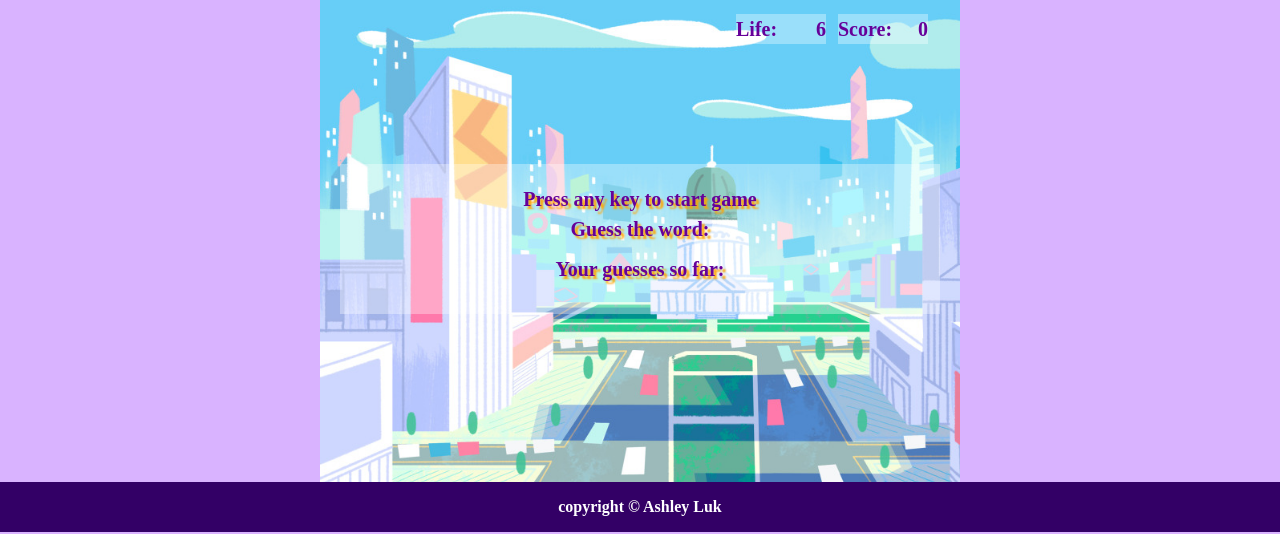
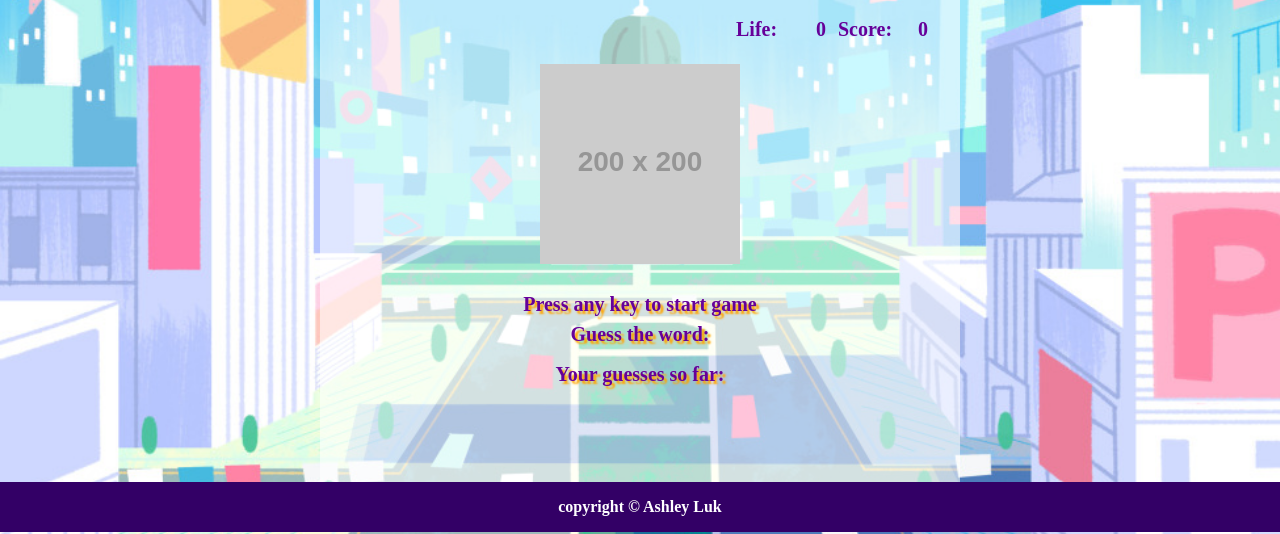
Before and after one commit to chibimayura/word-guess-game, a plain HTML site: page index.html in a window 1280 px wide. Shown: the part 268-802 px from the top of the page. Drawn offline with Linux system fonts and the light colour scheme; placeholder pictures from the web are drawn by us.

Commit message:
add guess log to log user guess & changed background image placement

```diff
--- a/assets/css/style.css
+++ b/assets/css/style.css
@@ -1,5 +1,8 @@
 body {
 	background-color: #d9b3ff;
+	background-image: url("../../assets/images/townsville.jpg");
+	background-repeat: no-repeat;
+	background-size: cover;
 }
 
 #container {
@@ -34,14 +37,17 @@ div {
 	color: #660099;
 }
 
+section {
+	height: 225px;
+	margin: auto;
+	text-align: center;
+}
+
 #game-section {
 	background-color: #ffffff55;
 	margin-bottom: 5%;
 	padding: 20px;
 	height: 450px;
-	background-image: url("../../assets/images/townsville.jpg");
-	background-size: cover;
-	background-repeat: no-repeat;
 	position: static;
 }
 
@@ -49,7 +55,6 @@ div {
 	float: right;
 	margin-right: 2%;
 	font-size: 20px;
-	background-color: #ffffff55;
 	width: 15%;
 }
 
@@ -59,13 +64,13 @@ div {
 }
 
 #guess-section {
+	overflow: hidden;
 	text-align: center;
 	clear: both;
 	position: relative;
-	margin-top: 25%;
+	float: right;
 	padding: 20px 0;
 	width: 100%;
-	background-color: #ffffff55;
 	text-shadow: 3px 3px 2px orange;
 }
 
--- a/assets/javascript/game.js
+++ b/assets/javascript/game.js
@@ -6,7 +6,7 @@
 
 	//stores the possible answers
 	var answers = ["bubbles", "blossom", "buttercup", "ProfessorUtonium", "Major", "MissBellum", "MojoJojo", "Him", "Octi"];
-
+	var alphabet = "abcdefghijklmnopqrstuvwxyz";
 	var currentAns; //stores current answer
 	var userGuess = []; //stores user's guess
 	var guessAns; //stores the _ according to the length of the answer and fills the array when found right answer
@@ -19,7 +19,6 @@
 	var game_div = document.querySelector("#game");
 
 	score_div.innerText = score;
-	life_div.innerText = lifePoints;
 	start.innerText = "Press any key to start game";
 
 	//generates a random answer from the answer array
@@ -32,7 +31,10 @@
 
 	//generates the _ to show the user what word they need to guess
 	function answerGenerator(){
-		currentAns = randomAns();
+
+		if(!gameStart){
+			currentAns = randomAns();
+		}
 
 		for(var i = 0; i < currentAns.length; i++){
 			guessAns[i] = "_";
@@ -44,21 +46,25 @@
 	//logs and checks to see if the user has already made the guess and subtracts life points accordingly
 	function logAndCompareGuess(event){
 		var key = event.key;
-		userGuess.push(event.key);
 
 		//detects if user pressed any key to start the game
 		if(!gameStart){
 			answerGenerator();
 			start.innerText = " GAME STARTED";
+			life_div.innerText = lifePoints;
 			gameStart = true;
 		}
 
-
+		if(gameStart) {
+			if(userGuess.indexOf(key) == -1 && alphabet.indexOf(key) > -1){
+				userGuess.push(key);
+				guesses.innerText = userGuess;
+			}
+		}
 	}
 
 	document.onkeyup = logAndCompareGuess;
 
-	//stores a set of answer for user to guess
 	//stores user's guess and if the user has already guess(indexOf) the letter do not subtract guess count left
 	//if user guesses wrong subtract guess count left
 	//if user guesses correctly add win score && play victory song
--- a/index.html
+++ b/index.html
@@ -15,13 +15,17 @@
 			<div class="topRight">Score: <span class="alignTextRight" id="winScore">0</span></div>
 			<div class="topRight">Life: <span class="alignTextRight" id="Life">0</span></div>
 
-
 			<div id="guess-section">
-				<div id="start">Press any key to start game</div>
-				<div>Guess the word:</div>
-				<div class="textBlock" id="answer"></div>
-				<div>Your guesses so far:</div>
-				<div class="textBlock" id="guesses"></div>
+				<section id="win-or-lose-image">
+					<img src="http://via.placeholder.com/200x200">
+				</section>
+				<section>
+					<div id="start">Press any key to start game</div>
+					<div>Guess the word:</div>
+					<div class="textBlock" id="answer"></div>
+					<div>Your guesses so far:</div>
+					<div class="textBlock" id="guesses"></div>
+				</section>
 			</div>
 		</div>
 	</div>
```
